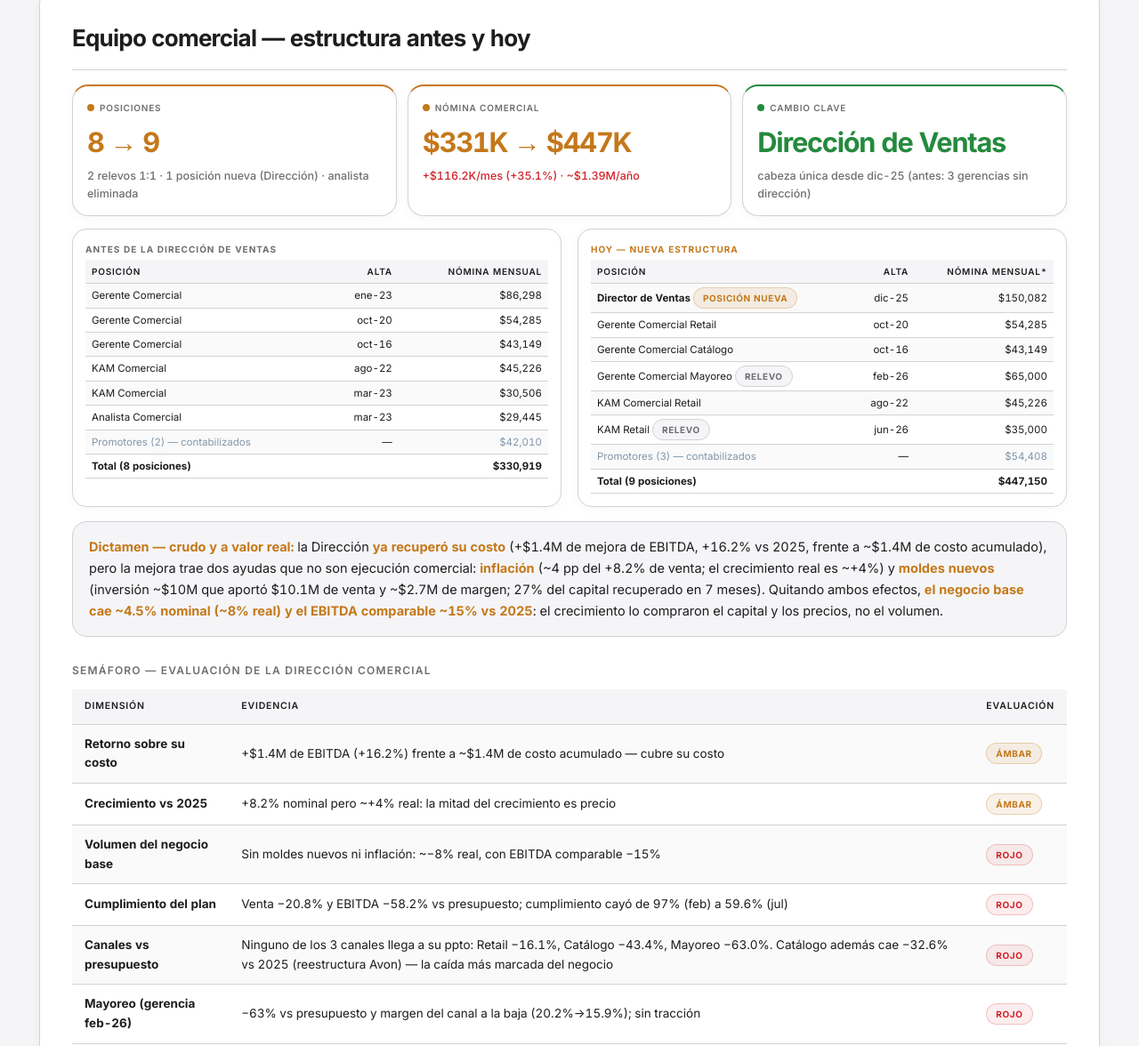
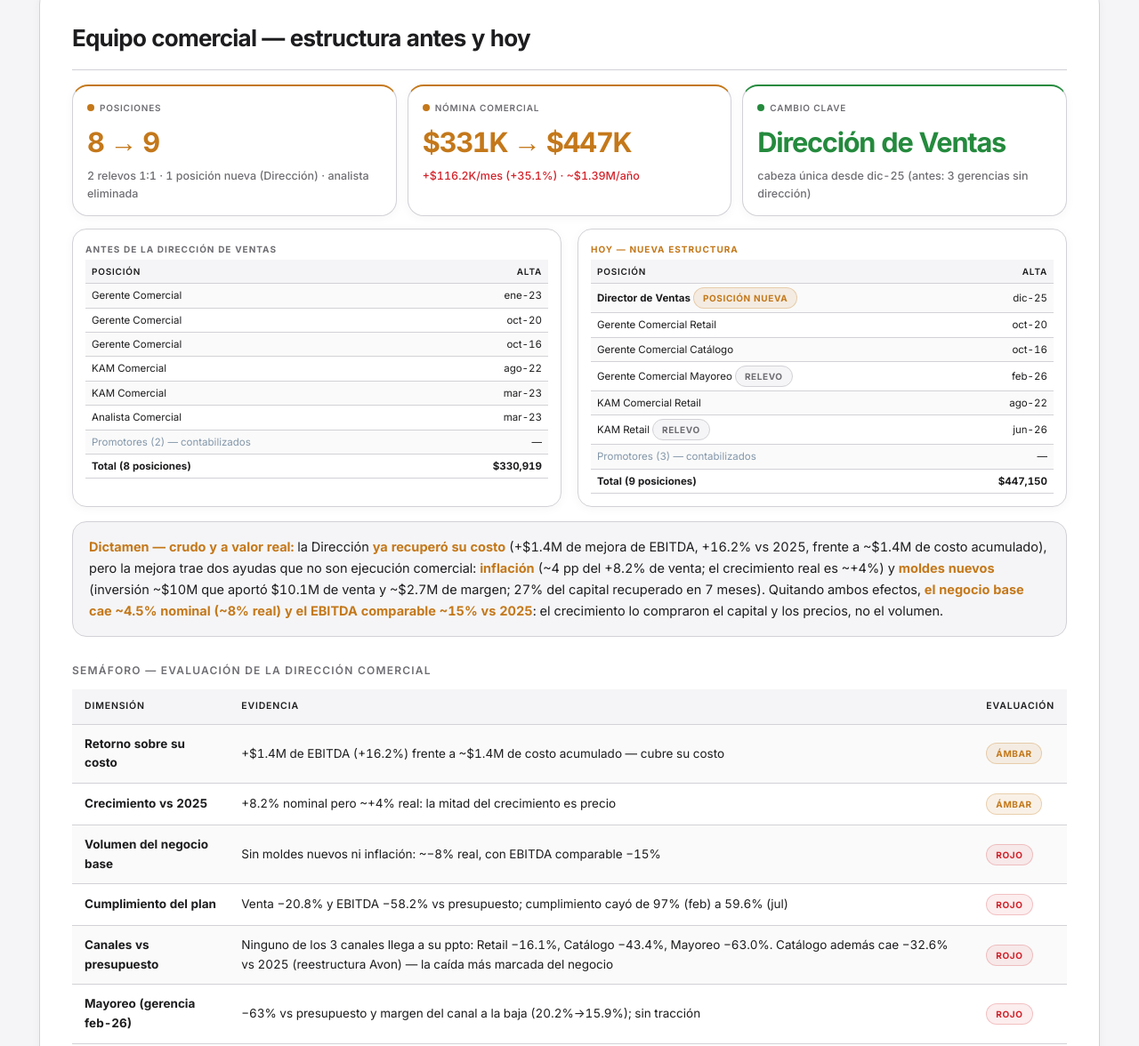
Before and after one commit to RobertoSaucedoL/RADIOGRAFIA, a plain HTML site: page index.html in a window 1280 px wide. Shown: the part 9927-11103 px from the top of the page at 89% size. Drawn offline with Linux system fonts and the light colour scheme.

Commit message:
index.html

```diff
--- a/index.html
+++ b/index.html
@@ -687,25 +687,25 @@ Para pegar el ppto anual $191.2M desde el ER YTD $86.06M hacen falta <b>$21.03M/
 </div>
 <div class="grid2" style="margin-top:14px">
 <div class="dpanel pGr"><div class="dtit">Antes de la Dirección de Ventas</div>
-<table><tr><th>Posición</th><th class="r">Alta</th><th class="r">Nómina mensual</th></tr>
-<tr><td>Gerente Comercial</td><td class="r">ene-23</td><td class="r">$86,298</td></tr>
-<tr><td>Gerente Comercial</td><td class="r">oct-20</td><td class="r">$54,285</td></tr>
-<tr><td>Gerente Comercial</td><td class="r">oct-16</td><td class="r">$43,149</td></tr>
-<tr><td>KAM Comercial</td><td class="r">ago-22</td><td class="r">$45,226</td></tr>
-<tr><td>KAM Comercial</td><td class="r">mar-23</td><td class="r">$30,506</td></tr>
-<tr><td>Analista Comercial</td><td class="r">mar-23</td><td class="r">$29,445</td></tr>
-<tr><td style="color:#8296A9">Promotores (2) — contabilizados</td><td class="r">—</td><td class="r" style="color:#8296A9">$42,010</td></tr>
-<tr style="background:#eef2f5"><td><b>Total (8 posiciones)</b></td><td></td><td class="r"><b>$330,919</b></td></tr></table></div>
+<table><tr><th>Posición</th><th class="r">Alta</th></tr>
+<tr><td>Gerente Comercial</td><td class="r">ene-23</td></tr>
+<tr><td>Gerente Comercial</td><td class="r">oct-20</td></tr>
+<tr><td>Gerente Comercial</td><td class="r">oct-16</td></tr>
+<tr><td>KAM Comercial</td><td class="r">ago-22</td></tr>
+<tr><td>KAM Comercial</td><td class="r">mar-23</td></tr>
+<tr><td>Analista Comercial</td><td class="r">mar-23</td></tr>
+<tr><td style="color:#8296A9">Promotores (2) — contabilizados</td><td class="r">—</td></tr>
+<tr style="background:#eef2f5"><td><b>Total (8 posiciones)</b></td><td class="r"><b>$330,919</b></td></tr></table></div>
 <div class="dpanel pOr"><div class="dtit">Hoy — nueva estructura</div>
-<table><tr><th>Posición</th><th class="r">Alta</th><th class="r">Nómina mensual*</th></tr>
-<tr style="background:#fdf3e3"><td><b>Director de Ventas</b> <span class="tag tNEW">POSICIÓN NUEVA</span></td><td class="r">dic-25</td><td class="r">$150,082</td></tr>
-<tr><td>Gerente Comercial Retail</td><td class="r">oct-20</td><td class="r">$54,285</td></tr>
-<tr><td>Gerente Comercial Catálogo</td><td class="r">oct-16</td><td class="r">$43,149</td></tr>
-<tr><td>Gerente Comercial Mayoreo <span class="tag tHOLD">RELEVO</span></td><td class="r">feb-26</td><td class="r">$65,000</td></tr>
-<tr><td>KAM Comercial Retail</td><td class="r">ago-22</td><td class="r">$45,226</td></tr>
-<tr><td>KAM Retail <span class="tag tHOLD">RELEVO</span></td><td class="r">jun-26</td><td class="r">$35,000</td></tr>
-<tr><td style="color:#8296A9">Promotores (3) — contabilizados</td><td class="r">—</td><td class="r" style="color:#8296A9">$54,408</td></tr>
-<tr style="background:#fdf3e3"><td><b>Total (9 posiciones)</b></td><td></td><td class="r"><b>$447,150</b></td></tr></table></div>
+<table><tr><th>Posición</th><th class="r">Alta</th></tr>
+<tr style="background:#fdf3e3"><td><b>Director de Ventas</b> <span class="tag tNEW">POSICIÓN NUEVA</span></td><td class="r">dic-25</td></tr>
+<tr><td>Gerente Comercial Retail</td><td class="r">oct-20</td></tr>
+<tr><td>Gerente Comercial Catálogo</td><td class="r">oct-16</td></tr>
+<tr><td>Gerente Comercial Mayoreo <span class="tag tHOLD">RELEVO</span></td><td class="r">feb-26</td></tr>
+<tr><td>KAM Comercial Retail</td><td class="r">ago-22</td></tr>
+<tr><td>KAM Retail <span class="tag tHOLD">RELEVO</span></td><td class="r">jun-26</td></tr>
+<tr><td style="color:#8296A9">Promotores (3) — contabilizados</td><td class="r">—</td></tr>
+<tr style="background:#fdf3e3"><td><b>Total (9 posiciones)</b></td><td class="r"><b>$447,150</b></td></tr></table></div>
 </div>
 <div class="lect"><b>Dictamen — crudo y a valor real:</b> la Dirección <b>ya recuperó su costo</b> (+$1.4M de mejora de EBITDA, +16.2% vs 2025, frente a ~$1.4M de costo acumulado), pero la mejora trae dos ayudas que no son ejecución comercial: <b>inflación</b> (~4 pp del +8.2% de venta; el crecimiento real es ~+4%) y <b>moldes nuevos</b> (inversión ~$10M que aportó $10.1M de venta y ~$2.7M de margen; 27% del capital recuperado en 7 meses). Quitando ambos efectos, <b>el negocio base cae ~4.5% nominal (~8% real) y el EBITDA comparable ~15% vs 2025</b>: el crecimiento lo compraron el capital y los precios, no el volumen.</div>
 <h3>Semáforo — evaluación de la Dirección Comercial</h3>
@@ -718,7 +718,7 @@ Para pegar el ppto anual $191.2M desde el ER YTD $86.06M hacen falta <b>$21.03M/
 <tr><td><b>Mayoreo (gerencia feb-26)</b></td><td>−63% vs presupuesto y margen del canal a la baja (20.2%→15.9%); sin tracción</td><td><span class="tag tDER">ROJO</span></td></tr></table>
 <div class="note" style="background:#fbeae7;border-left-color:#b23b2e"><i class="sdot" style="background:#b23b2e"></i><b style="color:#8f2e22">Evaluación global: ROJO, con atenuantes.</b> Cuatro de seis dimensiones en rojo — incluidas las dos del mandato: cumplimiento del plan y volumen del negocio base. Los atenuantes (cubre su costo y crece contra un 2025 débil) evitan el reprobado absoluto, pero no cambian la lectura: la Dirección aún no entrega aquello para lo que fue creada — ningún canal llega a su presupuesto, Catálogo cae con fuerza y el volumen base sigue en contracción. La vara concreta de la evaluación es voltear los cuatro rojos con la ejecución ya en marcha — resurtido WM/3B, repreciación de los SKUs sin margen y sustitución de importados por arancel — medida en el negocio base, sin contar cosecha nueva.</div>
 <div class="mini">Supuestos del dictamen: costo total de la Dirección estimado con carga social (~1.33× nómina); inflación 4.0% (consenso Banxico 2026); cosecha nueva tratada como venta incremental (sin canibalización de línea existente).</div>
-<div class="mini">*Criterio de homologación: cuando la misma persona registra nómina mayor en 2025 que en el corte 2026, se mantiene la cifra mayor. Promotores contabilizados en el total, sin detalle individual.</div>
+<div class="mini">*Criterio de homologación: cuando la misma persona registra nómina mayor en 2025 que en el corte 2026, se mantiene la cifra mayor. Montos individuales omitidos por confidencialidad; solo se muestra el total. Promotores contabilizados en el total.</div>
 </section>
 <section id="s05" data-n="05"><h2>05 · Clientes — venta real, peso, margen, cobranza y postura</h2>
 <div class="tblwrap"><table><tr><th>Cliente</th><th class="r">Venta 2026</th><th class="r">YoY</th><th class="r">Peso 25→26 %</th><th class="r">Margen 26</th><th class="r">DSO térm.</th><th>SSS de su mercado</th><th>Postura</th></tr>
```
